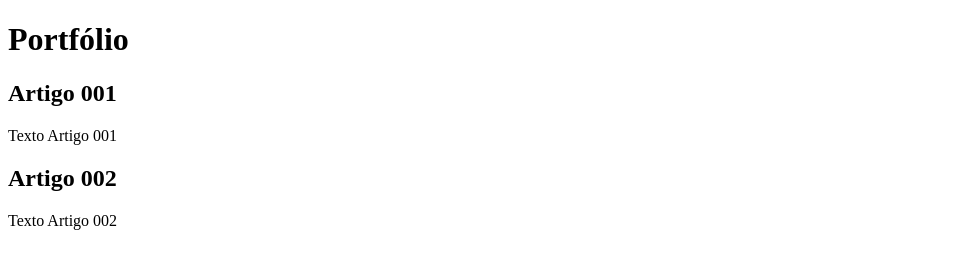
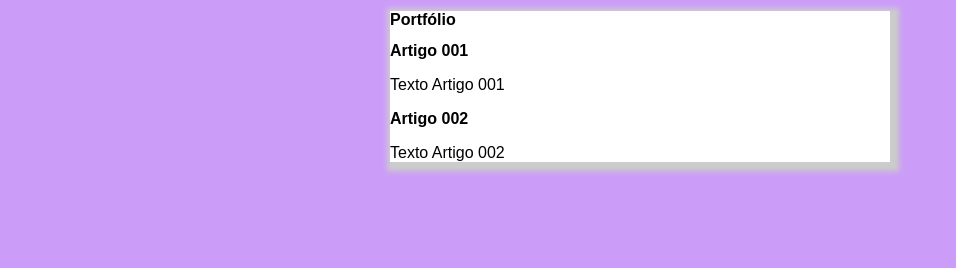
Before and after one commit to RaviCarrillo/projeto-site, a plain HTML site: page index.html in a window 1280 px wide. Shown: the whole page, without its empty margins (0-956 px from the left). Drawn offline with Linux system fonts and the light colour scheme.

Commit message:
iniciei o design

```diff
--- /dev/null
+++ b/estilos/style.css
@@ -0,0 +1,17 @@
+* {
+    font-family: Arial, Helvetica, sans-serif;
+    font-size: 16px;
+}
+
+body {
+    margin: 0;
+    padding: 0;
+    background-color: rgb(204, 157, 248);
+}
+
+main {
+    background-color: white;
+    width: 500px;
+    margin: auto;
+    box-shadow: 3px 3px 5px 6px #ccc;
+}
--- a/index.html
+++ b/index.html
@@ -3,7 +3,8 @@
 <head>
     <meta charset="UTF-8">
     <meta name="viewport" content="width=device-width, initial-scale=1.0">
-    <title>Portfólio</title>
+    <title>Portfólio Pessoal</title>
+    <link rel="stylesheet" href="estilos/style.css">
 </head>
 <body>
     <main>
```
